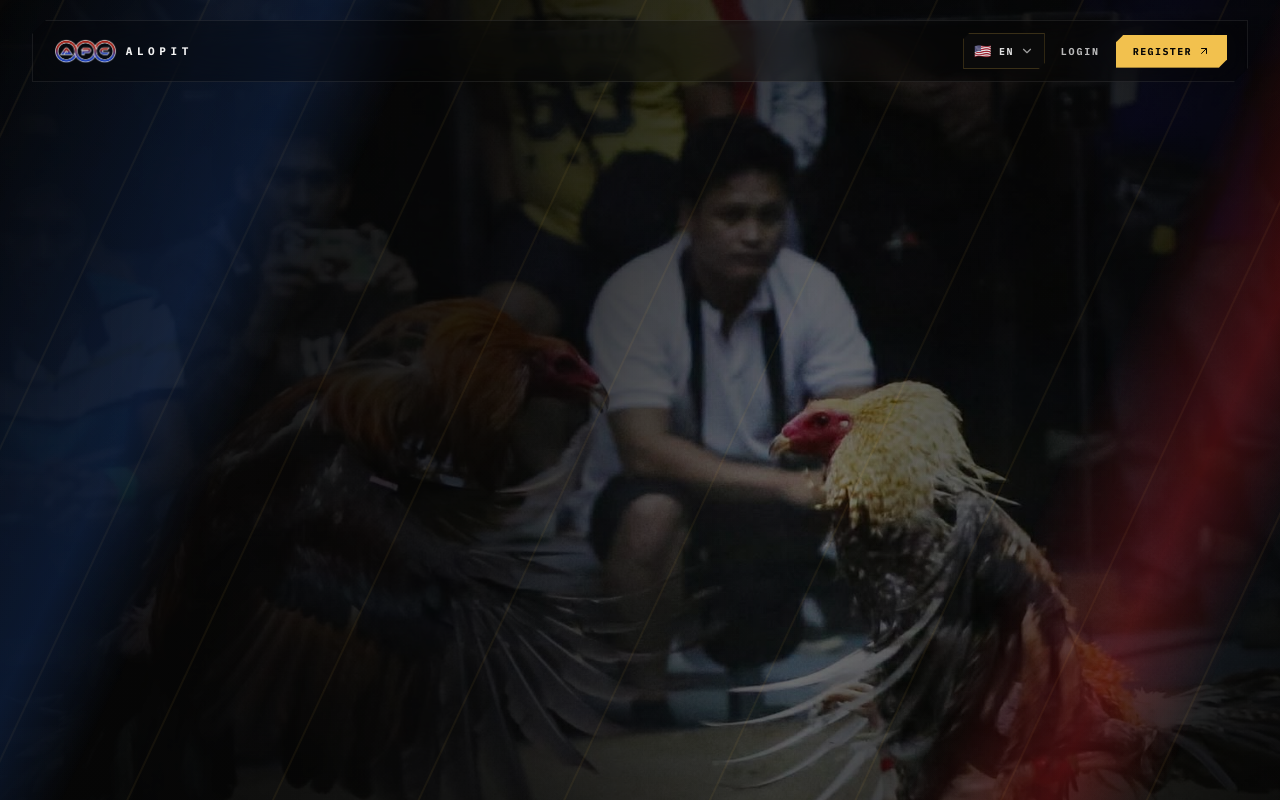
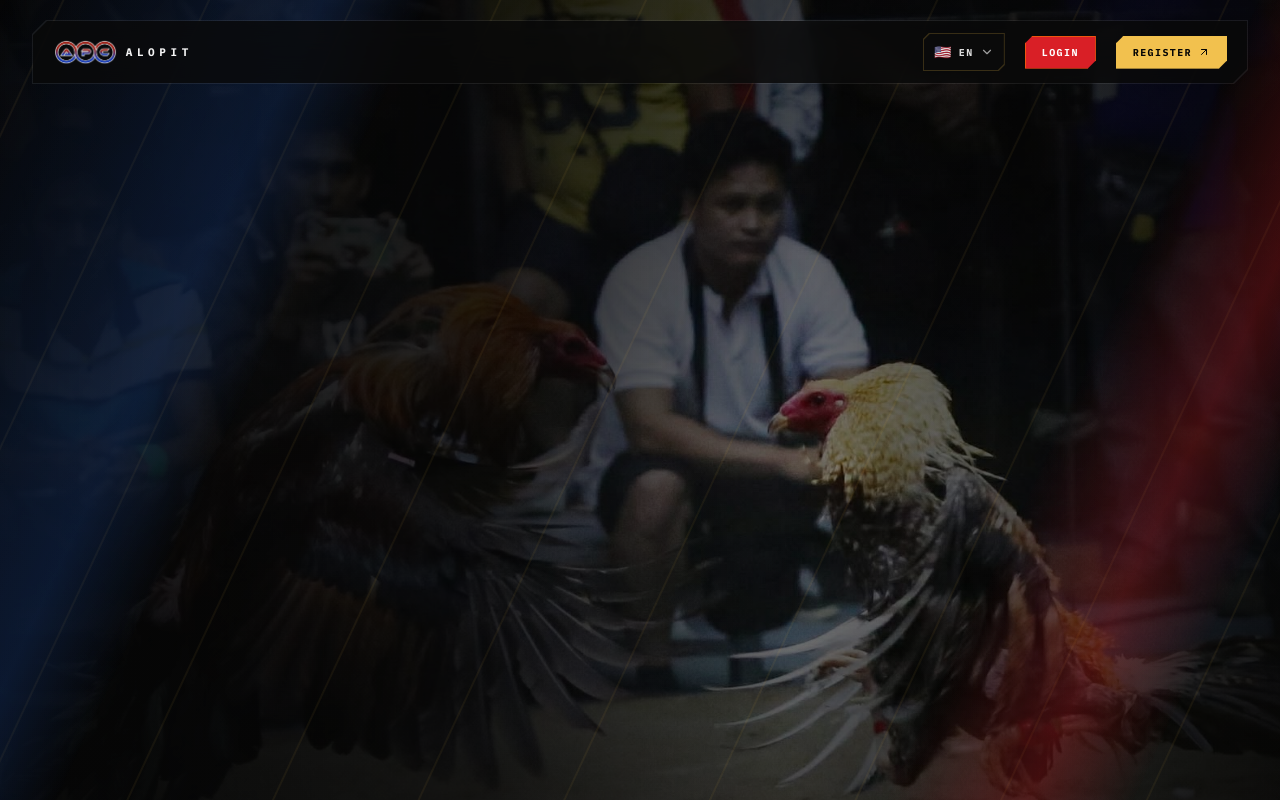
Before and after one commit to quickcommerceph/alopit-landing, a React (Vite) app: page /en/games/home in a window 1280 px wide. Shown: the top 800 px of the page. Built offline with nearby package versions, Linux system fonts and the light colour scheme.

Commit message:
ui updates

```diff
--- a/src/components/LandingPage.tsx
+++ b/src/components/LandingPage.tsx
@@ -344,6 +344,8 @@ export function LandingPage() {
   const handleLocaleChange = (nextLocale: Locale) => {
     setLocale(nextLocale);
   };
+  const navClipPath =
+    "polygon(14px 0, 100% 0, 100% calc(100% - 14px), calc(100% - 14px) 100%, 0 100%, 0 14px)";
 
   return (
     <div
@@ -373,23 +375,27 @@ export function LandingPage() {
         <motion.nav
           initial={false}
           animate={
-            headerVisible
-              ? { y: 0, opacity: 1 }
-              : { y: -120, opacity: 0 }
+            headerVisible ? { y: 0, opacity: 1 } : { y: -120, opacity: 0 }
           }
           transition={
             reduced
               ? { duration: 0 }
               : { duration: 0.28, ease: [0.16, 1, 0.3, 1] }
           }
-          className={`mx-auto flex max-w-[1344px] flex-col gap-3 border px-4 py-3 backdrop-blur-xl sm:px-5 lg:flex-row lg:items-center lg:justify-between ${
-            headerScrolled
-              ? "border-[#f2c14e]/18 bg-[#050505]/78 shadow-[0_16px_60px_rgba(0,0,0,0.28)]"
-              : "border-white/8 bg-[#050505]/28"
+          className={`mx-auto max-w-[1344px] p-px transition-colors duration-300 ${
+            headerScrolled ? "bg-[#f2c14e]/18" : "bg-white/8"
           }`}
           style={{
-            clipPath:
-              "polygon(14px 0, 100% 0, 100% calc(100% - 14px), calc(100% - 14px) 100%, 0 100%, 0 14px)",
+            clipPath: navClipPath,
+            boxShadow: headerScrolled
+              ? "0 16px 60px rgba(0, 0, 0, 0.28)"
+              : undefined,
+          }}
+        >
+          <div
+            className="flex flex-col gap-3 bg-[#050505]/78 px-4 py-3 backdrop-blur-xl sm:px-5 lg:flex-row lg:items-center lg:justify-between"
+            style={{
+              clipPath: navClipPath,
             }}
           >
             <div className="flex items-center justify-between gap-4">
@@ -400,13 +406,17 @@ export function LandingPage() {
                 </span>
               </a>
 
-            <div className="flex items-center gap-2 lg:hidden">
+              <div className="flex items-center gap-3 lg:hidden">
                 <LanguageSelector locale={locale} onChange={handleLocaleChange} />
                 <a
                   href={LOGIN_URL}
                   target="_blank"
                   rel="noopener noreferrer"
-                className="text-[9px] font-bold uppercase tracking-[0.18em] text-[#f5f5f5]/75 transition hover:text-[#f2c14e]"
+                  className="inline-flex items-center justify-center border border-[#ff7a00]/60 bg-[#d91f26] px-4 py-2 text-[10px] font-bold uppercase tracking-[0.14em] text-white transition duration-300 hover:bg-[#ff3a2f] active:scale-[0.98]"
+                  style={{
+                    clipPath:
+                      "polygon(8px 0, 100% 0, 100% calc(100% - 8px), calc(100% - 8px) 100%, 0 100%, 0 8px)",
+                  }}
                 >
                   {copy.header.login}
                 </a>
@@ -426,13 +436,17 @@ export function LandingPage() {
               </div>
             </div>
 
-          <div className="hidden items-center gap-2.5 sm:gap-4 lg:flex">
+            <div className="hidden items-center gap-5 lg:flex">
               <LanguageSelector locale={locale} onChange={handleLocaleChange} />
               <a
                 href={LOGIN_URL}
                 target="_blank"
                 rel="noopener noreferrer"
-              className="text-[10px] font-bold uppercase tracking-[0.18em] text-[#f5f5f5]/75 transition hover:text-[#f2c14e]"
+                className="inline-flex items-center justify-center border border-[#ff7a00]/60 bg-[#d91f26] px-4 py-2 text-[10px] font-bold uppercase tracking-[0.14em] text-white transition duration-300 hover:bg-[#ff3a2f] active:scale-[0.98]"
+                style={{
+                  clipPath:
+                    "polygon(8px 0, 100% 0, 100% calc(100% - 8px), calc(100% - 8px) 100%, 0 100%, 0 8px)",
+                }}
               >
                 {copy.header.login}
               </a>
@@ -449,6 +463,7 @@ export function LandingPage() {
                 {copy.header.register}
                 <ArrowUpRight className="h-3 w-3 transition-transform duration-300 group-hover:rotate-45" />
               </a>
+            </div>
           </div>
         </motion.nav>
       </header>
@@ -531,23 +546,8 @@ export function LandingPage() {
 
             <div className="grid items-end gap-8 lg:grid-cols-[1fr_400px] lg:gap-12">
               <div className="max-w-5xl">
-                <motion.div
-                  {...reveal(0)}
-                  className="inline-flex items-center gap-3 border border-[#f2c14e]/35 bg-[#050505]/70 px-4 py-2 text-[10px] font-bold uppercase text-[#f2c14e] backdrop-blur-md"
-                  style={{
-                    clipPath:
-                      "polygon(10px 0, 100% 0, 100% calc(100% - 10px), calc(100% - 10px) 100%, 0 100%, 0 10px)",
-                  }}
-                >
-                  <span className="relative flex h-2 w-2">
-                    <span className="absolute inline-flex h-full w-full animate-ping rounded-full bg-[#d91f26] opacity-75" />
-                    <span className="relative inline-flex h-2 w-2 rounded-full bg-[#d91f26]" />
-                  </span>
-                  {copy.hero.badge}
-                </motion.div>
-
                 <h1
-                  className="mt-6 max-w-5xl text-6xl leading-none text-[#f5f5f5] sm:text-7xl lg:text-9xl"
+                  className="max-w-5xl text-6xl leading-none text-[#f5f5f5] sm:text-7xl lg:text-9xl"
                   style={{
                     fontFamily: '"Bebas Neue", "IBM Plex Mono", monospace',
                     textShadow:
@@ -943,13 +943,19 @@ export function LandingPage() {
                 <motion.div
                   key={copy.affiliate.tiers[i].tierLabel}
                   {...viewReveal(i)}
-                  className={`relative overflow-hidden border ${
+                  className={`relative p-px ${
                     copy.affiliate.tiers[i].badge
-                      ? "border-[#f5d880]/30 lg:-mt-6 shadow-[0_20px_80px_rgba(184,134,11,0.18)]"
-                      : "border-white/8"
+                      ? "bg-[#f5d880]/30 lg:-mt-6 shadow-[0_20px_80px_rgba(184,134,11,0.18)]"
+                      : "bg-white/8"
                   }`}
                   style={{
-                    background: "#0a0a0a",
+                    clipPath:
+                      "polygon(12px 0, 100% 0, 100% calc(100% - 12px), calc(100% - 12px) 100%, 0 100%, 0 12px)",
+                  }}
+                >
+                  <div
+                    className="relative overflow-hidden bg-[#0a0a0a]"
+                    style={{
                       clipPath:
                         "polygon(12px 0, 100% 0, 100% calc(100% - 12px), calc(100% - 12px) 100%, 0 100%, 0 12px)",
                     }}
@@ -1041,6 +1047,7 @@ export function LandingPage() {
                       <p className="mt-4 text-center text-[10px] text-white/26">
                         {copy.affiliate.createdByLabel} {copy.affiliate.tiers[i].createdBy}
                       </p>
+                    </div>
                   </div>
                 </motion.div>
               ))}
@@ -1262,13 +1269,20 @@ export function LandingPage() {
 
             <motion.div
               {...viewReveal(2)}
-              className="relative border border-[#f2c14e]/16 bg-[#050505]/78 p-4 shadow-[0_24px_90px_rgba(0,0,0,0.34)] sm:p-6"
+              className="relative bg-[#f2c14e]/16 p-px shadow-[0_24px_90px_rgba(0,0,0,0.34)]"
               style={{
                 clipPath:
                   "polygon(18px 0, 100% 0, 100% calc(100% - 18px), calc(100% - 18px) 100%, 0 100%, 0 18px)",
               }}
             >
-              <div className="border border-white/8 bg-black/30 p-4 sm:p-5">
+              <div
+                className="bg-[#050505]/78 p-4 sm:p-6"
+                style={{
+                  clipPath:
+                    "polygon(18px 0, 100% 0, 100% calc(100% - 18px), calc(100% - 18px) 100%, 0 100%, 0 18px)",
+                }}
+              >
+                <div className="p-4 sm:p-5">
                   <div className="flex items-center justify-between gap-4 border-b border-white/10 pb-4">
                     <div>
                       <p className="text-[10px] font-bold uppercase text-[#f2c14e]">
@@ -1331,6 +1345,7 @@ export function LandingPage() {
                     </p>
                   </div>
                 </div>
+              </div>
             </motion.div>
           </div>
         </section>
@@ -1338,7 +1353,14 @@ export function LandingPage() {
         <section className="bg-[#050505] px-5 py-20 sm:px-8 lg:px-12 lg:py-28">
           <motion.div
             {...viewReveal(0)}
-            className="relative mx-auto max-w-[1440px] overflow-hidden border border-[#f2c14e]/24 bg-[#0a0a0a]"
+            className="relative mx-auto max-w-[1440px] bg-[#f2c14e]/24 p-px"
+            style={{
+              clipPath:
+                "polygon(18px 0, 100% 0, 100% calc(100% - 18px), calc(100% - 18px) 100%, 0 100%, 0 18px)",
+            }}
+          >
+            <div
+              className="relative overflow-hidden bg-[#0a0a0a]"
               style={{
                 clipPath:
                   "polygon(18px 0, 100% 0, 100% calc(100% - 18px), calc(100% - 18px) 100%, 0 100%, 0 18px)",
@@ -1349,7 +1371,7 @@ export function LandingPage() {
                 className="absolute inset-0"
                 style={{
                   background:
-                  "linear-gradient(135deg, rgba(217,31,38,0.22), transparent 38%), radial-gradient(circle at 86% 18%, rgba(242,193,78,0.18), transparent 30%)",
+                    "linear-gradient(135deg, rgba(217,31,38,0.22), transparent 38%), radial-gradient(circle at 86% 18%, rgba(30,79,168,0.26), transparent 30%)",
                 }}
               />
               <div className="relative grid items-end gap-8 p-6 sm:p-10 lg:grid-cols-[1.35fr_1fr] lg:p-16">
@@ -1390,6 +1412,7 @@ export function LandingPage() {
                   </span>
                 </div>
               </div>
+            </div>
           </motion.div>
         </section>
       </main>
--- a/src/components/LanguageSelector.tsx
+++ b/src/components/LanguageSelector.tsx
@@ -24,6 +24,8 @@ export function LanguageSelector({ locale, onChange }: LanguageSelectorProps) {
   const buttonRef = useRef<HTMLButtonElement>(null);
   const menuRef = useRef<HTMLDivElement>(null);
   const [menuPosition, setMenuPosition] = useState({ top: 0, right: 0 });
+  const clipPath =
+    "polygon(6px 0, 100% 0, 100% calc(100% - 6px), calc(100% - 6px) 100%, 0 100%, 0 6px)";
 
   useEffect(() => {
     const onPointerDown = (event: MouseEvent) => {
@@ -90,6 +92,12 @@ export function LanguageSelector({ locale, onChange }: LanguageSelectorProps) {
 
   return (
     <div ref={rootRef} className="relative">
+      <div
+        className={`inline-flex p-px transition-colors duration-300 ${
+          open ? "bg-[#f2c14e]/45" : "bg-[#f2c14e]/20 hover:bg-[#f2c14e]/45"
+        }`}
+        style={{ clipPath }}
+      >
         <button
           ref={buttonRef}
           type="button"
@@ -97,11 +105,8 @@ export function LanguageSelector({ locale, onChange }: LanguageSelectorProps) {
           aria-label="Select language"
           aria-expanded={open}
           aria-haspopup="menu"
-        className="inline-flex h-9 min-w-[5rem] items-center justify-center gap-1.5 border border-[#f2c14e]/20 bg-[#0a0a0a] px-2.5 text-[10px] font-bold uppercase tracking-[0.14em] text-[#f5f5f5]/90 transition duration-300 hover:border-[#f2c14e]/45 hover:bg-[#111111] hover:text-[#f2c14e] focus-visible:outline focus-visible:outline-2 focus-visible:outline-offset-2 focus-visible:outline-[#f2c14e]"
-        style={{
-          clipPath:
-            "polygon(6px 0, 100% 0, 100% calc(100% - 6px), calc(100% - 6px) 100%, 0 100%, 0 6px)",
-        }}
+          className="inline-flex h-9 min-w-[5rem] items-center justify-center gap-1.5 bg-[#0a0a0a] px-2.5 text-[10px] font-bold uppercase tracking-[0.14em] text-[#f5f5f5]/90 transition duration-300 hover:bg-[#111111] hover:text-[#f2c14e] focus-visible:outline-none focus-visible:ring-2 focus-visible:ring-inset focus-visible:ring-[#f2c14e]"
+          style={{ clipPath }}
         >
           <span aria-hidden className="text-sm leading-none">
             {localeFlags[locale]}
@@ -113,6 +118,7 @@ export function LanguageSelector({ locale, onChange }: LanguageSelectorProps) {
             }`}
           />
         </button>
+      </div>
 
       {open && (
         createPortal(
```
Lines whose indentation alone changed are shown as unchanged.
